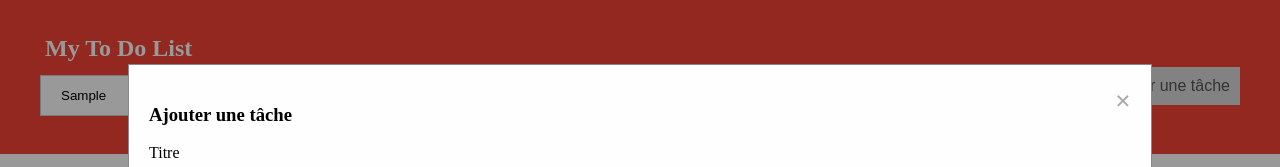
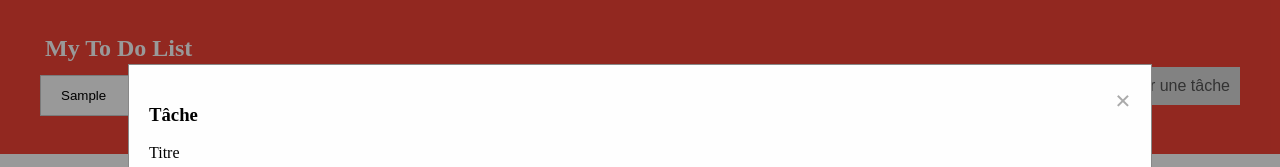
Before and after one commit to RomainCtl/task_manager, a website: page src/front/public/task.html in a window 1280 px wide. Both pictures are taken after typing "Sample" into the empty fields and a click on the button "Ajouter une tâche". Shown: the top 167 px of the page. Drawn offline with nearby package versions, Linux system fonts and the light colour scheme; no server answers.

Commit message:
rename title of modal (to match with creating and editing)

```diff
--- a/src/front/public/task.html
+++ b/src/front/public/task.html
@@ -22,7 +22,7 @@
         <!-- Modal content -->
         <div class="modal-content">
             <span id="close_modal" class="close">&times;</span>
-            <h3>Ajouter une tâche</h3>
+            <h3>Tâche</h3>
             <input type="hidden" id="id">
             <div>
                 <label for="title">Titre</label>
```
